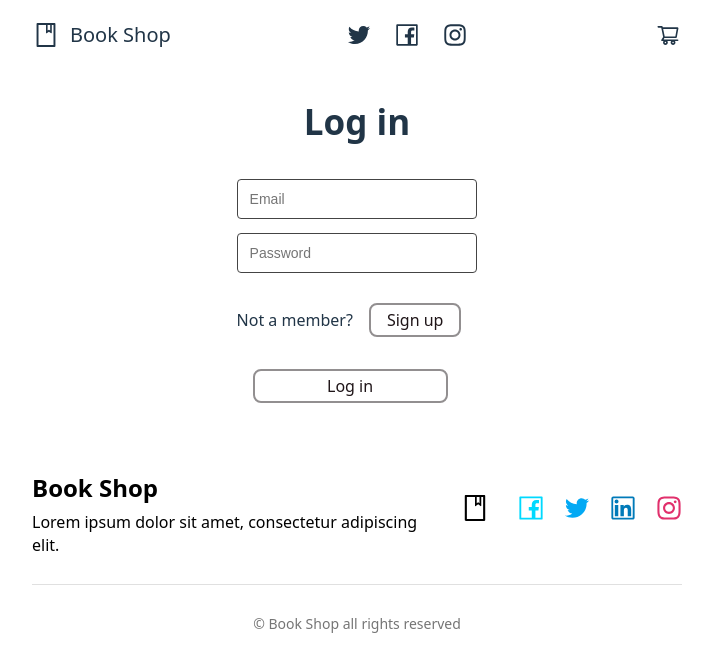
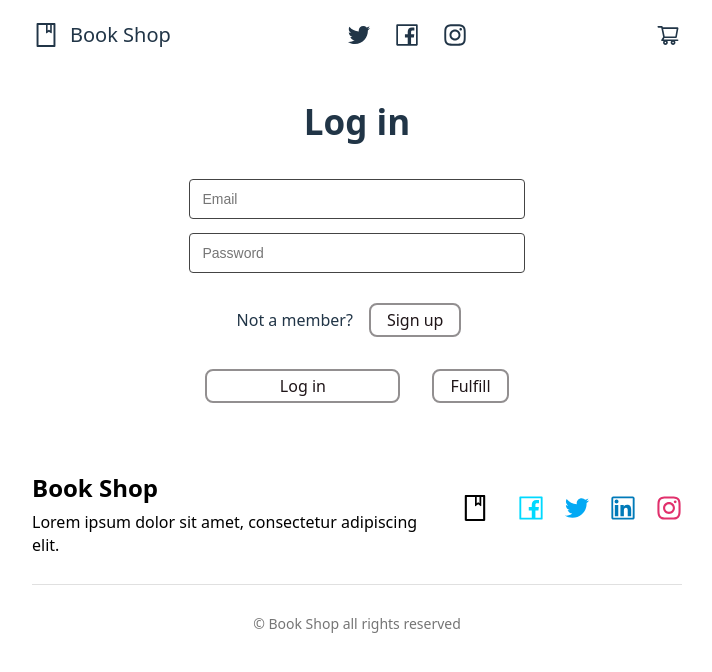
Before and after one commit to IrynaRd/web-development-labs, a React (Vite) app in the folder lab/: page /login in a window 1280 px wide. Shown: the top 672 px of the page, without its empty margins (283-995 px from the left). Built offline with nearby package versions, Linux system fonts and the light colour scheme.

Commit message:
fulfill changes

```diff
--- a/lab/src/containers/Auth/auth_components/LogIn/LogIn.styled.jsx
+++ b/lab/src/containers/Auth/auth_components/LogIn/LogIn.styled.jsx
@@ -3,6 +3,7 @@ import styled from 'styled-components';
 export const ButtonWrapper = styled.div`
     display: flex;
     align-items: center;
+    justify-content: center;
 `;
 
 export const ButtonFooter = styled.button`
--- a/lab/src/containers/Auth/auth_components/LogIn/Login.jsx
+++ b/lab/src/containers/Auth/auth_components/LogIn/Login.jsx
@@ -5,7 +5,7 @@ import { useNavigate } from "react-router-dom";
 import { Button } from "../../../Catalog/Catalog.styled";
 import { useSelector, useDispatch } from "react-redux";
 import { useAuth } from "../../AuthProvider/AuthProvider";
-import { FormWrapper, InputWrapper, StyledField, ButtonsWrapper, SuccessWrapper } from "../../../Cart/Checkout/Checkout.styled";
+import { FormWrapper, StyledField } from "../../../Cart/Checkout/Checkout.styled";
 import { ButtonWrapper, ButtonFooter } from "./LogIn.styled";
 
 const ErrorDisplay = ({children}) => {
@@ -34,6 +34,7 @@ const LogIn = () => {
 
     const onSubmit = (values, { setSubmitting }) => {
         setSubmitting(true);
+        localStorage.setItem('logInData', JSON.stringify(values));
 
         setTimeout(() => {
             console.log("login: ", values.email);
@@ -43,6 +44,22 @@ const LogIn = () => {
             setSubmitting(false);
         }, 5);
 
+    };
+
+    const handleFulfill = (setValues) => {
+        const storedData = localStorage.getItem('logInData');
+
+        if (storedData) {
+            try {
+                const parsedData = JSON.parse(storedData);
+                setValues(parsedData);
+            } catch (error) {
+                console.error("Error parsing stored data:", error);
+                localStorage.removeItem('logInData');
+            }
+        } else {
+            alert("nothing saved to logInData");
+        }
     };
 
     const handleSignUp = () => {
@@ -76,14 +93,16 @@ const LogIn = () => {
 
 
                             <ButtonWrapper>
-
                                 <p>Not a member?</p>
                                 <Button type = "button" onClick={handleSignUp} >Sign up</Button>
                             </ButtonWrapper>
 
-                            <ButtonFooter type="submit" disabled={!isValid || isSubmitting}>
-                                {isSubmitting ? 'inprocess' : 'Log in'}
-                            </ButtonFooter>
+                            <ButtonWrapper>
+                                <ButtonFooter type="submit" disabled={!isValid || isSubmitting}>
+                                    {isSubmitting ? 'inprocess' : 'Log in'}
+                                </ButtonFooter>
+                                <Button type="button" onClick={()=>handleFulfill(setValues)}>  Fulfill  </Button>
+                            </ButtonWrapper>
 
                         </Form>
                     )
--- a/lab/src/containers/Auth/auth_components/SignUp/SignUp.jsx
+++ b/lab/src/containers/Auth/auth_components/SignUp/SignUp.jsx
@@ -5,7 +5,7 @@ import { useNavigate } from "react-router-dom";
 import { Button } from "../../../Catalog/Catalog.styled";
 import { useSelector, useDispatch } from "react-redux";
 import { useAuth } from "../../AuthProvider/AuthProvider";
-import { FormWrapper, InputWrapper, StyledField, ButtonsWrapper, SuccessWrapper } from "../../../Cart/Checkout/Checkout.styled";
+import { FormWrapper, StyledField } from "../../../Cart/Checkout/Checkout.styled";
 import { ButtonWrapper, ButtonFooter } from "../LogIn/LogIn.styled";
 
 
@@ -43,7 +43,7 @@ const SignUp = () => {
 
     const onSubmit = (values, { setSubmitting }) => {
         setSubmitting(true);
-
+        localStorage.setItem('signUpData', JSON.stringify(values));
 
         setTimeout(() => {
             console.log("signUp: ", values.email);
@@ -53,6 +53,22 @@ const SignUp = () => {
             setSubmitting(false);
         }, 5);
 
+    };
+
+    const handleFulfill = (setValues) => {
+        const storedData = localStorage.getItem('signUpData');
+
+        if (storedData) {
+            try {
+                const parsedData = JSON.parse(storedData);
+                setValues(parsedData);
+            } catch (error) {
+                console.error("Error parsing stored data:", error);
+                localStorage.removeItem('signUpData');
+            }
+        } else {
+            alert("nothing saved to signUpData");
+        }
     };
 
     const handleLogIn = () => {
@@ -106,7 +122,7 @@ const SignUp = () => {
                             <ButtonFooter type="submit" disabled={!isValid || isSubmitting}>
                                 {isSubmitting ? 'inprocess' : 'Sign me up'}
                             </ButtonFooter>
-
+                            <Button type="button" onClick={()=>handleFulfill(setValues)}>Fulfill</Button>
                         </Form>
                     )
 
```
Also changed, not shown: 1 other file (tests, documents, lock files or other folders).
